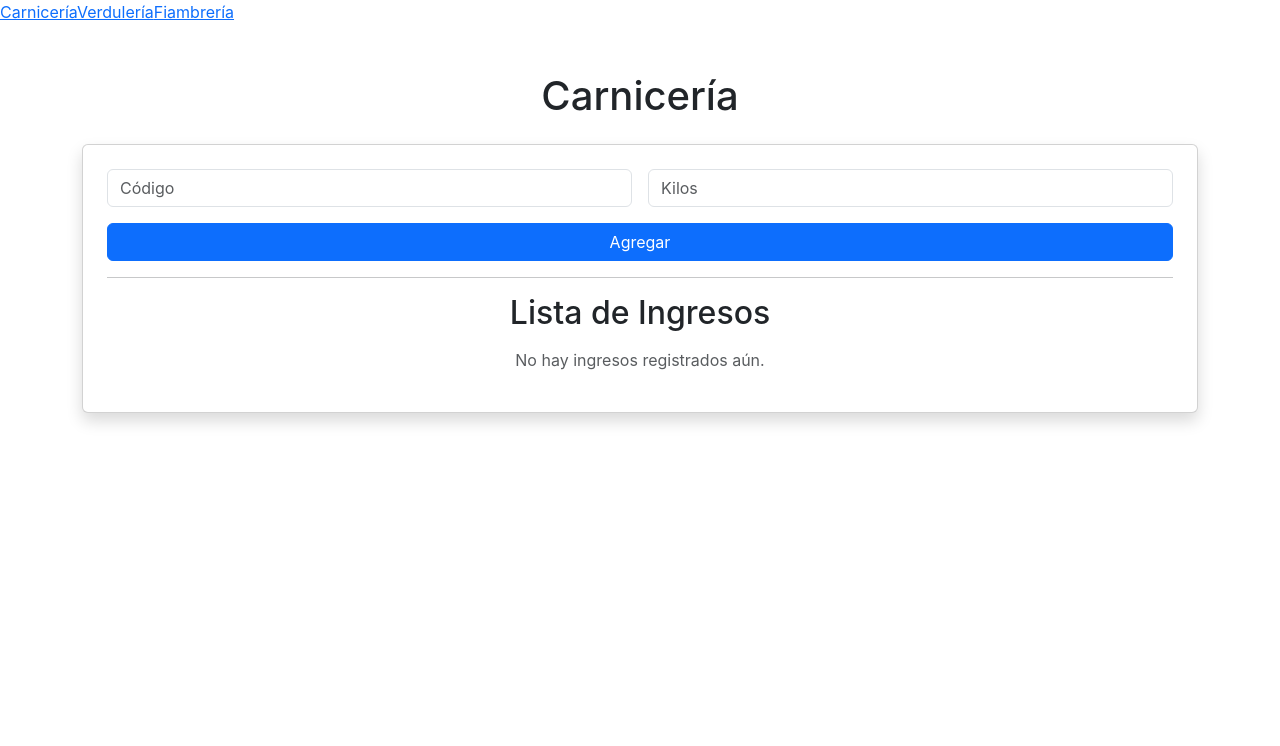
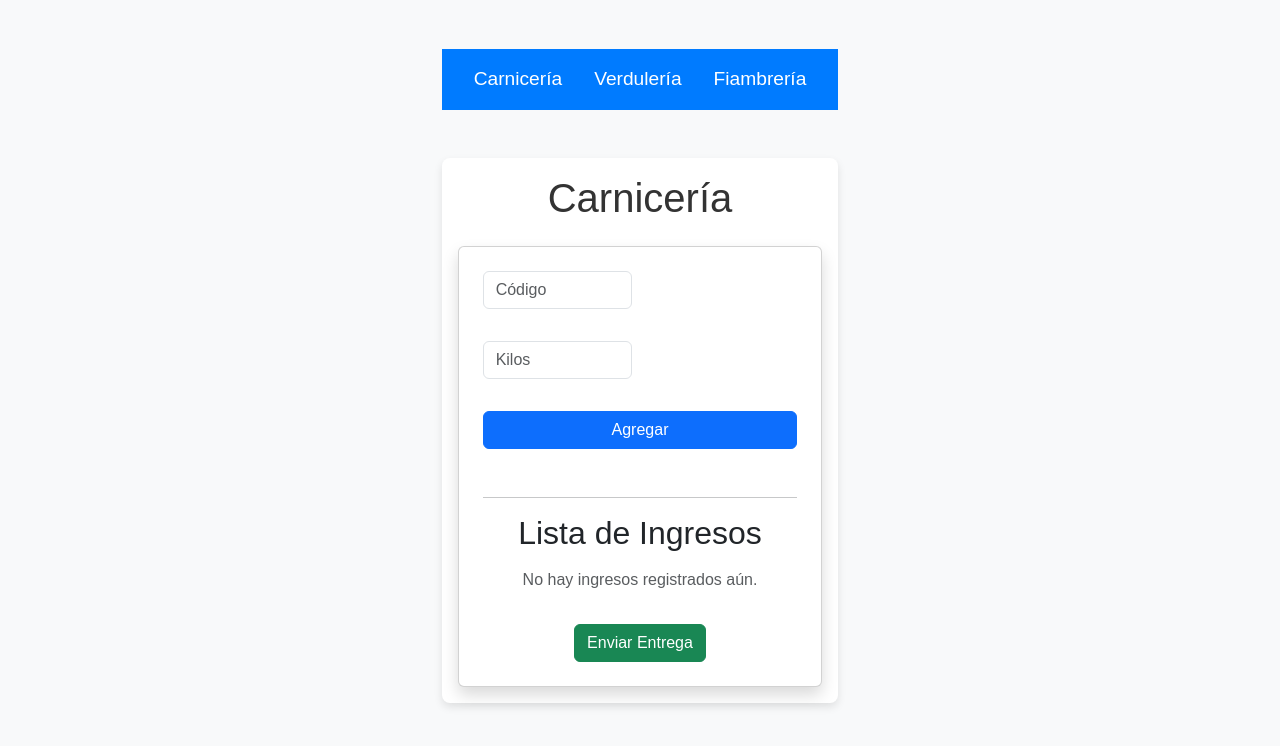
Before and after one commit to FlushaM/CorraleroApp, a React (Create React App) app in the folder supermercado-app/: page /carniceria in a window 1280 px wide. Shown: the top 746 px of the page. Built offline with nearby package versions, Linux system fonts and the light colour scheme.

Commit message:
CarncieriaCheck

```diff
--- a/supermercado-app/package.json
+++ b/supermercado-app/package.json
@@ -6,6 +6,7 @@
     "@testing-library/jest-dom": "^5.17.0",
     "@testing-library/react": "^13.4.0",
     "@testing-library/user-event": "^13.5.0",
+    "bootstrap": "^5.3.3",
     "date-fns": "^4.1.0",
     "react": "^18.3.1",
     "react-dom": "^18.3.1",
--- a/supermercado-app/src/index.css
+++ b/supermercado-app/src/index.css
@@ -1,13 +1,104 @@
-body {
+/* Reset básico */
+* {
   margin: 0;
-  font-family: -apple-system, BlinkMacSystemFont, 'Segoe UI', 'Roboto', 'Oxygen',
-    'Ubuntu', 'Cantarell', 'Fira Sans', 'Droid Sans', 'Helvetica Neue',
-    sans-serif;
-  -webkit-font-smoothing: antialiased;
-  -moz-osx-font-smoothing: grayscale;
+  padding: 0;
+  box-sizing: border-box;
 }
 
-code {
-  font-family: source-code-pro, Menlo, Monaco, Consolas, 'Courier New',
-    monospace;
+/* Estilo general */
+body {
+  font-family: Arial, sans-serif;
+  background-color: #f8f9fa;
+  color: #333;
+  display: flex;
+  flex-direction: column;
+  align-items: center;
+  justify-content: center;
+  min-height: 100vh;
 }
+
+/* Navbar */
+nav {
+  background-color: #007bff;
+  color: white;
+  padding: 1rem;
+  width: 100%;
+  display: flex;
+  justify-content: center;
+}
+
+nav a {
+  color: white;
+  text-decoration: none;
+  margin: 0 1rem;
+  font-size: 1.2rem;
+}
+
+nav a:hover {
+  text-decoration: underline;
+}
+
+/* Contenedor principal */
+.container {
+  max-width: 1200px;
+  margin: 1rem auto;
+  padding: 1rem;
+  background: white;
+  box-shadow: 0 4px 8px rgba(0, 0, 0, 0.1);
+  border-radius: 8px;
+}
+
+/* Formulario */
+form {
+  display: flex;
+  flex-direction: column;
+  gap: 1rem;
+  margin-bottom: 2rem;
+}
+
+input,
+button {
+  padding: 0.8rem;
+  font-size: 1rem;
+  border: 1px solid #ccc;
+  border-radius: 4px;
+}
+
+button {
+  background-color: #007bff;
+  color: white;
+  cursor: pointer;
+}
+
+button:hover {
+  background-color: #0056b3;
+}
+
+/* Tabla */
+table {
+  width: 100%;
+  border-collapse: collapse;
+  margin-top: 1rem;
+}
+
+th,
+td {
+  padding: 1rem;
+  border: 1px solid #ddd;
+  text-align: left;
+}
+
+th {
+  background-color: #007bff;
+  color: white;
+}
+
+@media (max-width: 768px) {
+  table {
+    font-size: 0.9rem;
+  }
+
+  nav a {
+    font-size: 1rem;
+  }
+}
--- a/supermercado-app/src/modules/Carniceria/CarniceriaPage.jsx
+++ b/supermercado-app/src/modules/Carniceria/CarniceriaPage.jsx
@@ -3,10 +3,29 @@ import CarniceriaForm from "./CarniceriaForm";
 import CarniceriaList from "./CarniceriaList";
 
 const CarniceriaPage = () => {
-  const [ingresos, setIngresos] = useState([]); // Estado inicial vacío
+  const [ingresos, setIngresos] = useState([]);
 
   const handleAddIngreso = (nuevoIngreso) => {
     setIngresos((prev) => [...prev, nuevoIngreso]);
+  };
+
+  const handleEnviarEntrega = () => {
+    if (ingresos.length === 0) {
+      alert("No hay ingresos para enviar.");
+      return;
+    }
+
+    const entrega = {
+      fecha: new Date().toLocaleString(),
+      cortes: ingresos,
+    };
+
+    // Aquí se envían los datos a la base de datos (implementaremos esto más adelante)
+    console.log("Enviando entrega:", entrega);
+
+    // Reinicia la tabla después de enviar
+    setIngresos([]);
+    alert("Entrega enviada con éxito.");
   };
 
   return (
@@ -16,6 +35,14 @@ const CarniceriaPage = () => {
         <CarniceriaForm onAddIngreso={handleAddIngreso} />
         <hr />
         <CarniceriaList ingresos={ingresos} />
+        <div className="text-center mt-3">
+          <button
+            className="btn btn-success"
+            onClick={handleEnviarEntrega}
+          >
+            Enviar Entrega
+          </button>
+        </div>
       </div>
     </div>
   );
```
Also changed, not shown: 1 other file (tests, documents, lock files or other folders).
